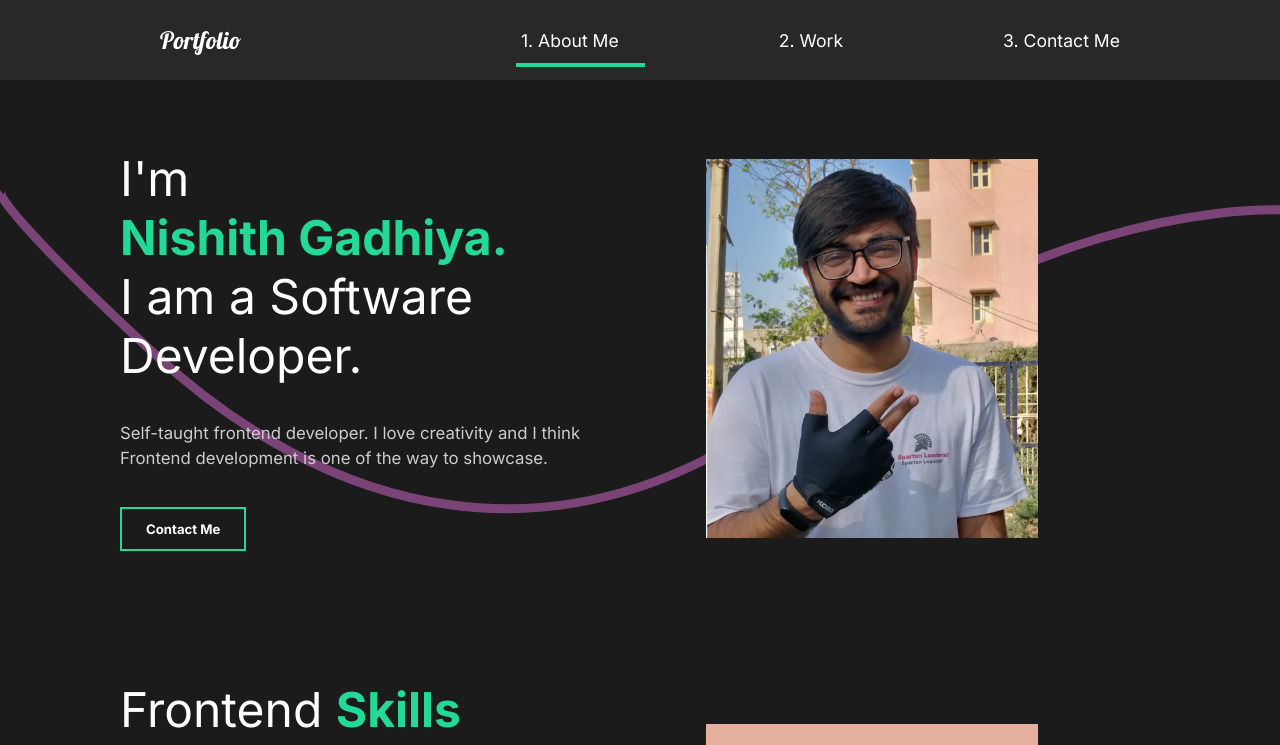
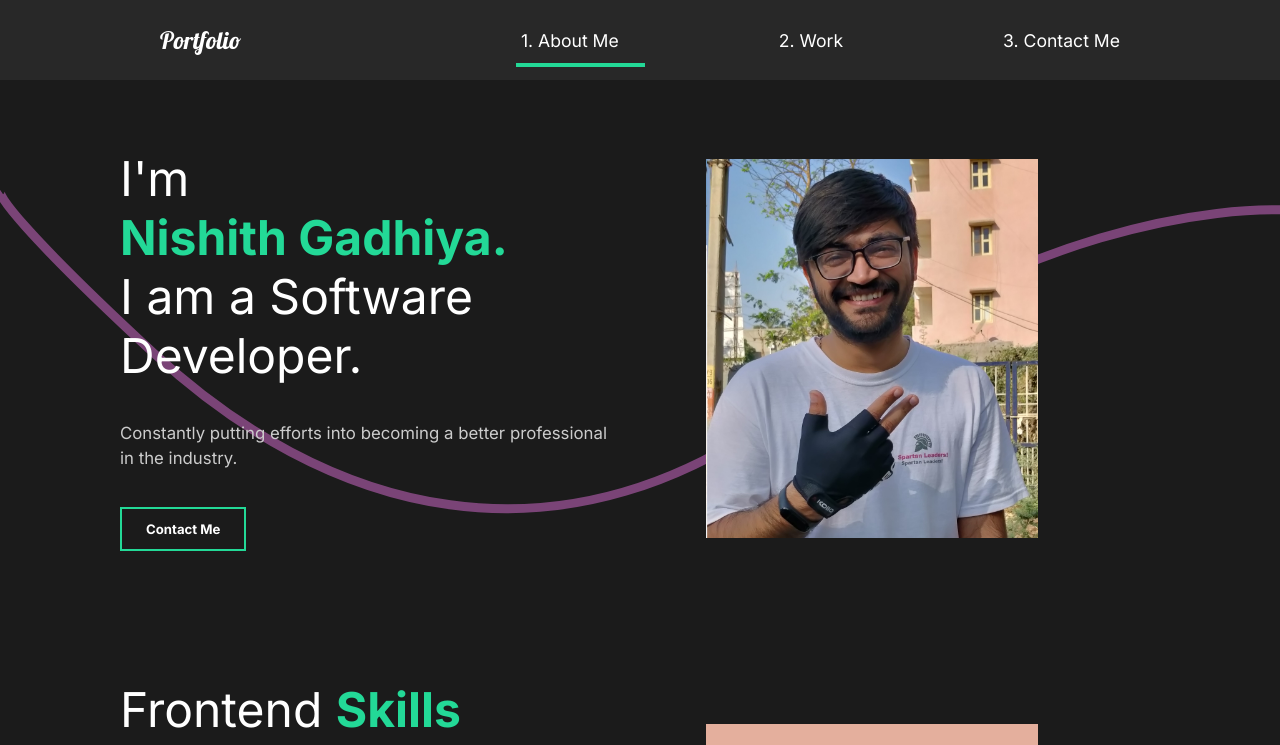
Before and after one commit to nishithgadhiya/react-portfolio, a React (Create React App) app: page / in a window 1280 px wide. Shown: the top 745 px of the page. Built offline with nearby package versions, Linux system fonts and the light colour scheme.

Commit message:
Update AboutSection.js

```diff
--- a/src/components/AboutSection.js
+++ b/src/components/AboutSection.js
@@ -29,8 +29,8 @@ const AboutSection = () => {
           </Hide>
         </motion.div>
         <motion.p variants={fade}>
-          Self-taught frontend developer. I love creativity and I think Frontend
-          development is one of the way to showcase.
+          Constantly putting efforts into becoming a better professional
+          in the industry.
         </motion.p>
         <motion.button variants={fade}>
           <Link to="/contact">Contact Me</Link>
```
